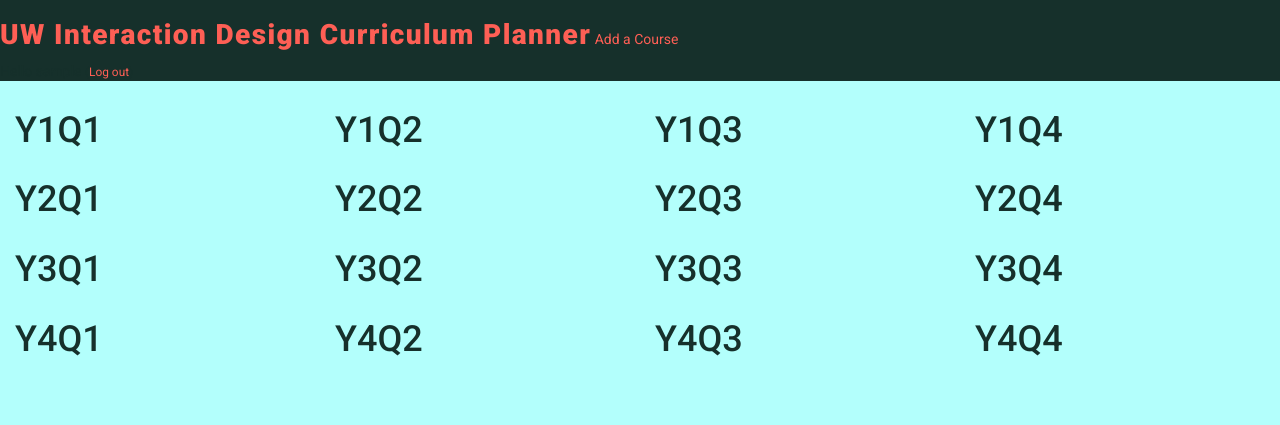
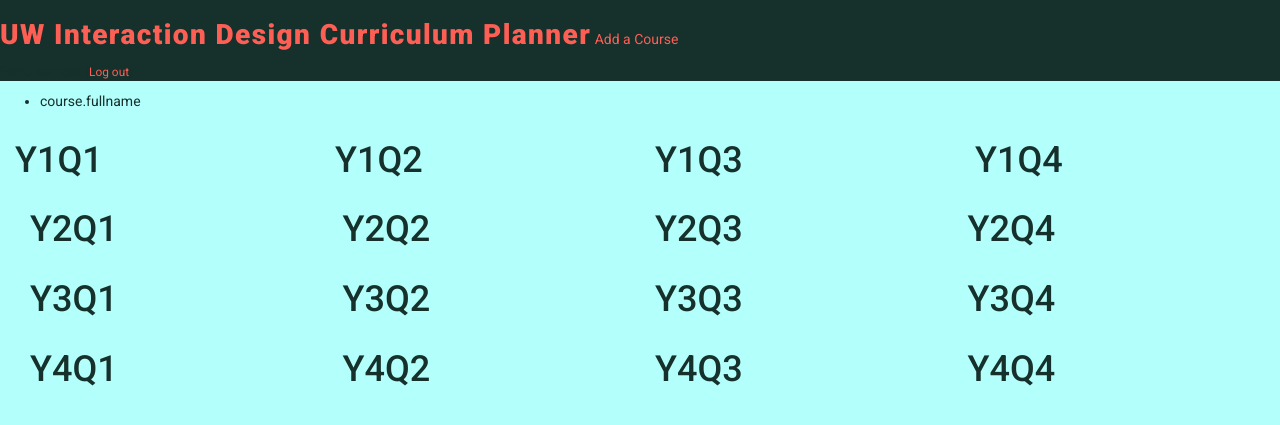
Before and after one commit to 0x7r1574n/uwcourseplanner, a Django app: page / in a window 1280 px wide. Shown: the top 425 px of the page. Run offline with Django 3.2, Linux system fonts and the light colour scheme; a user stored in the database is signed in; tables that the repository leaves empty hold one stand-in row (values such as "Sample post"); parts of the project's set-up code (start-up, migrations or seed data) failed here and were passed over; some libraries are stand-ins or nearby versions; some web fonts are replaced.

Commit message:
add sidebar to course_list.html

```diff
--- a/planner/templates/planner/course_list.html
+++ b/planner/templates/planner/course_list.html
@@ -1,7 +1,13 @@
 {% extends "planner/base.html" %}
 
 {% block content %}
-
+  <div class = "sidebar">
+    <ul>
+      {% for course in cores %}
+      <li>course.fullname</li>
+      {% endfor %}
+    </ul>
+  </div>
     <div class="courseList container-fluid">
         <div class="year row">
             {% for key, value in years_quarters %}
@@ -12,8 +18,8 @@
                 {% endfor %}
             </div>
             {% if forloop.counter|divisibleby:4 %}
-                </div>
-                <div class="year row">
+            </div>
+                <div class="year">
             {% endif %}
         {% endfor %}
       </div> <!-- whats going on here? -->
```
